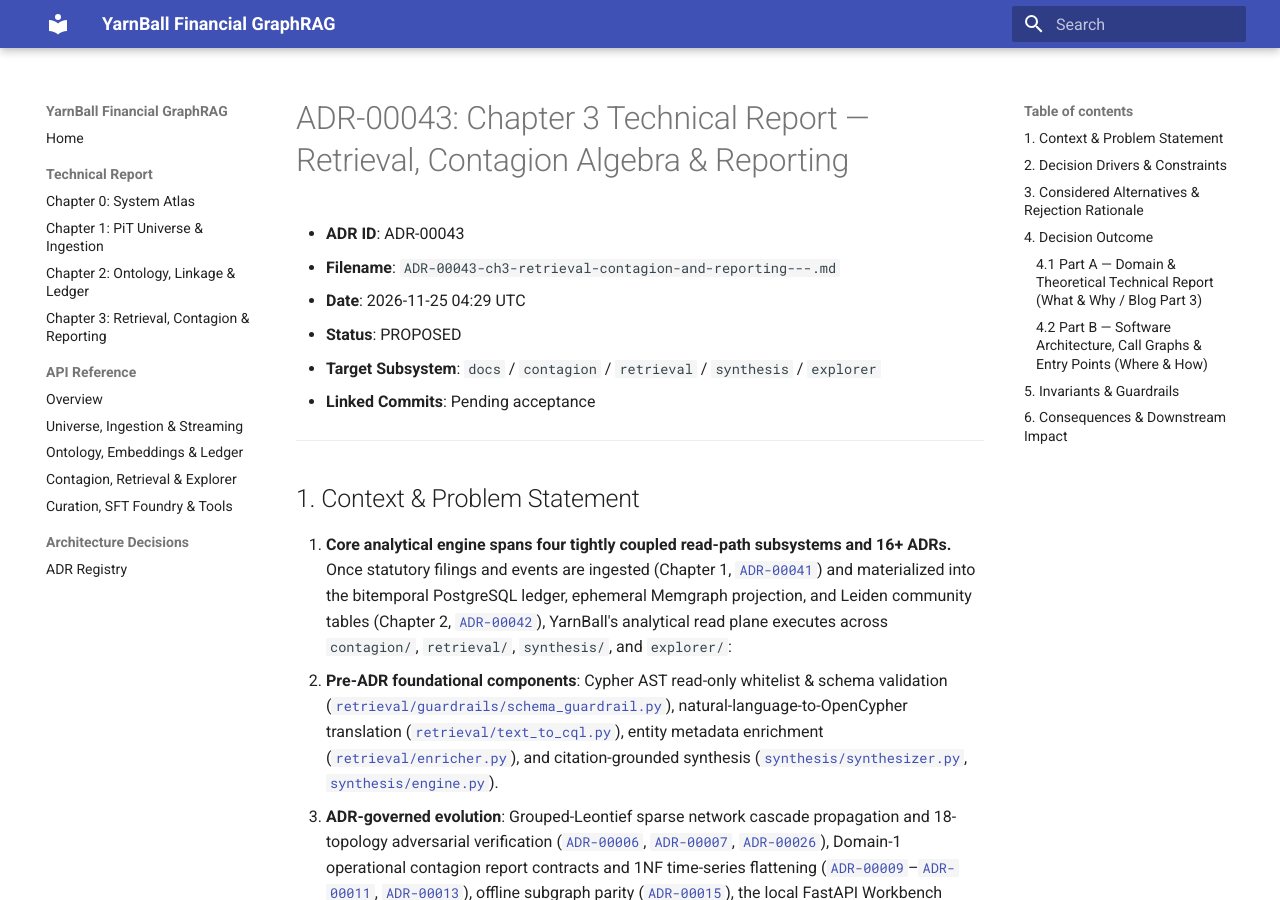
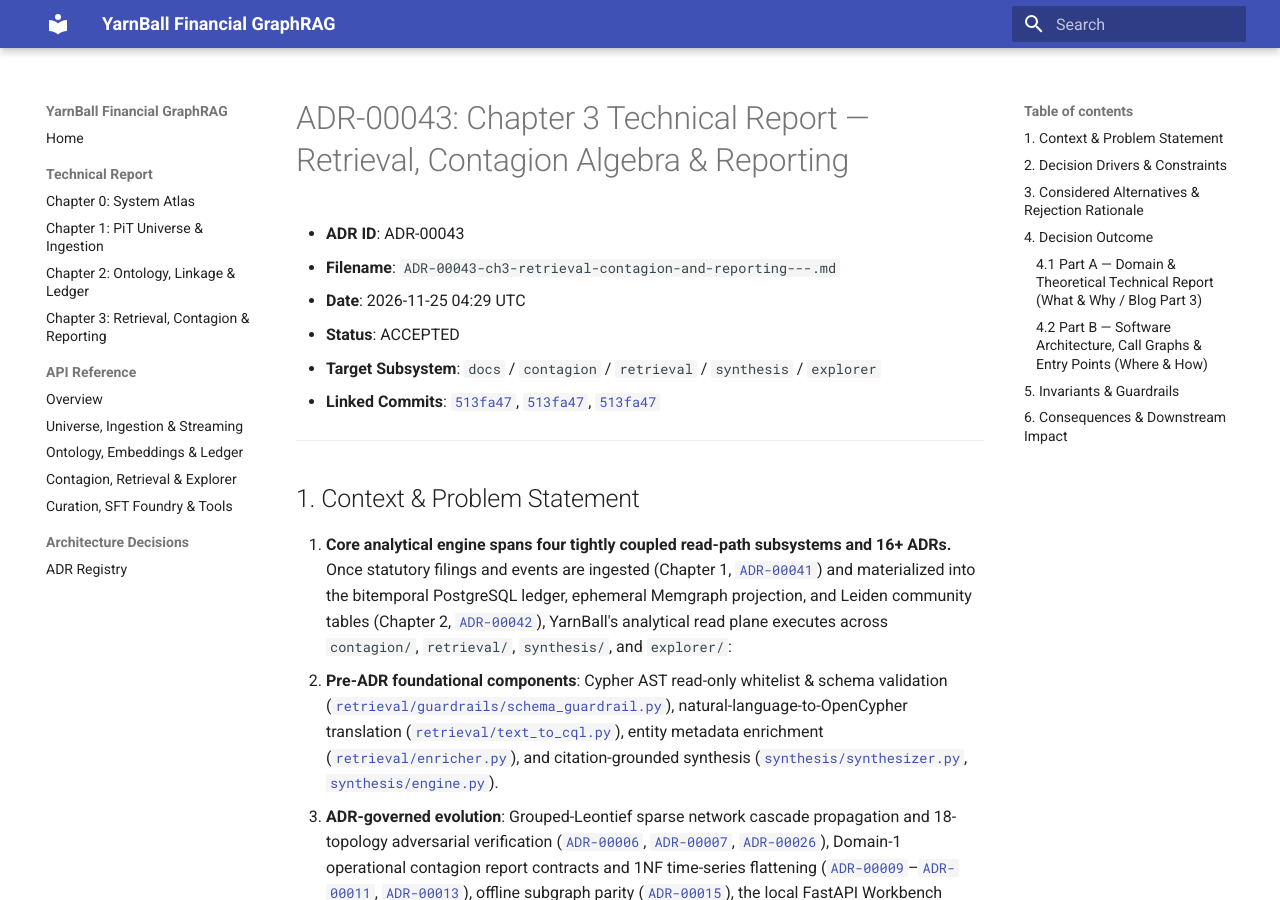
Before and after one commit to CamiloEmiliano/YarnBall, an MkDocs documentation site: the page built from docs/decisions/ADR-00043-ch3-retrieval-contagion-and-reporting---.md, in a window 1280 px wide and 900 px high. Built offline with MkDocs 1.6.1 and Material for MkDocs 9.7.7, drawn with Linux system fonts in a browser that asks for light colours.

Commit message:
docs(adr): accept ADR-00043 and backfill Chapter 3 implementation commit links

```diff
--- a/docs/decisions/ADR-00043-ch3-retrieval-contagion-and-reporting---.md
+++ b/docs/decisions/ADR-00043-ch3-retrieval-contagion-and-reporting---.md
@@ -3,9 +3,9 @@
 - **ADR ID**: ADR-00043
 - **Filename**: `ADR-00043-ch3-retrieval-contagion-and-reporting---.md`
 - **Date**: 2026-11-25 04:29 UTC
-- **Status**: PROPOSED
+- **Status**: ACCEPTED
 - **Target Subsystem**: `docs` / `contagion` / `retrieval` / `synthesis` / `explorer`
-- **Linked Commits**: Pending acceptance
+- **Linked Commits**: [`513fa47`](../../docs/technical-report/03-retrieval-contagion-and-reporting.md), [`513fa47`](../../mkdocs.yml), [`513fa47`](../../tests/docs/test_docs_integrity.py)
 
 ---
 
```
Also changed, not shown: docs/decisions/index.md (+1 -1 lines), docs/technical-report/00-system-atlas.md (+1 -1 lines).
